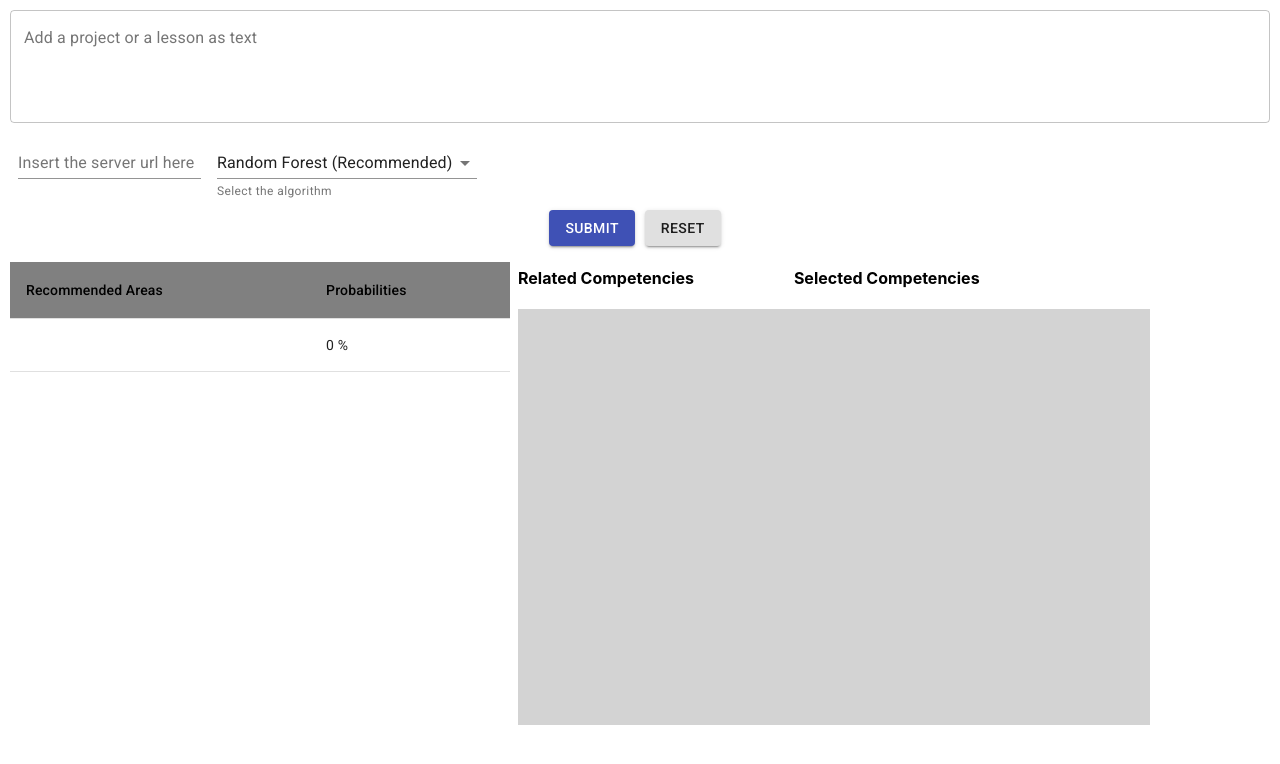
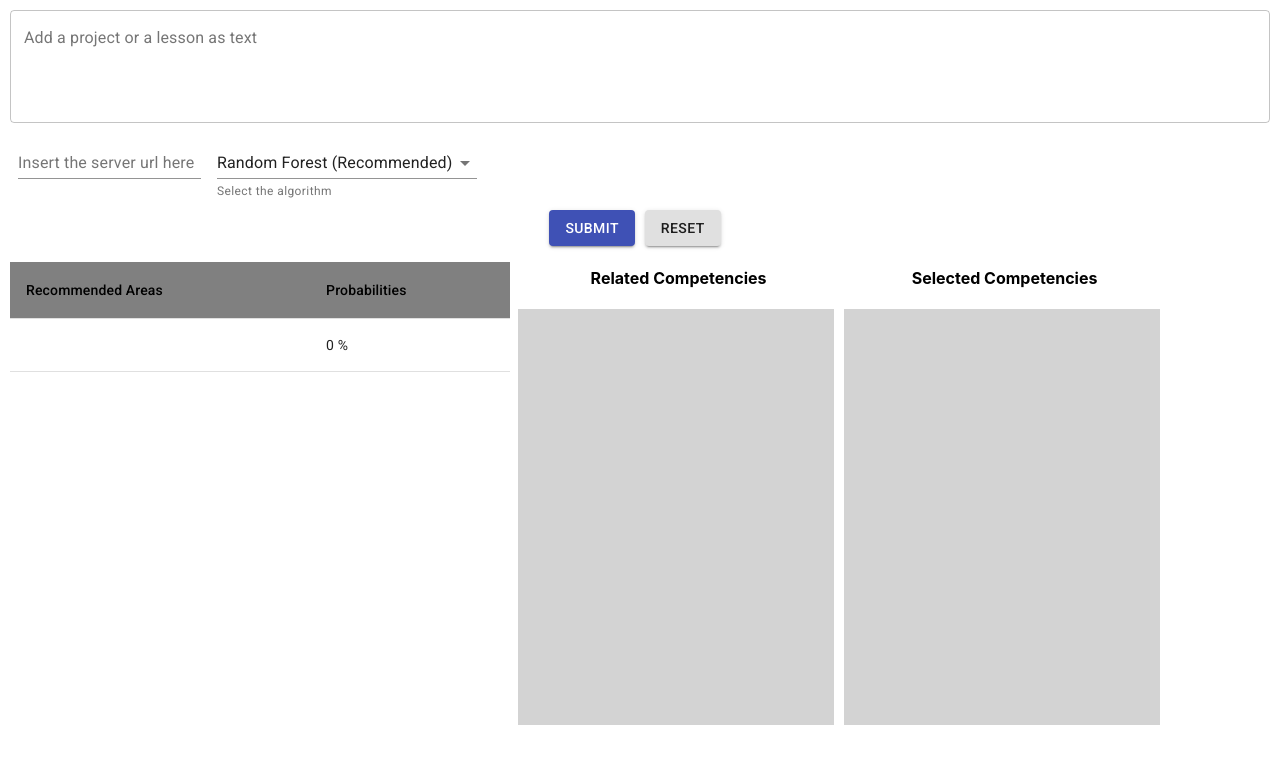
Before and after one commit to antoniocapizzi-nigmatica/progetto_nini_fe, a React (Create React App) app: page / in a window 1280 px wide. Shown: the top 764 px of the page. Built offline with nearby package versions, Linux system fonts and the light colour scheme.

Commit message:
Piccolo fix grafico

```diff
--- a/src/App.tsx
+++ b/src/App.tsx
@@ -45,10 +45,7 @@ function App() {
                 maxWidth: 150,
                 marginRight: 10
             },
-            dndLabels: {
-               // maxWidth: 150,
-                marginRight: 100
-            },
+
             table: {
                 width: 500,
                 marginTop: theme.spacing(2),
@@ -107,7 +104,8 @@ function App() {
         background: isDraggingOver ? 'lightblue' : 'lightgrey',
         padding: grid,
         width: 300,
-        minHeight: 400
+        minHeight: 400,
+        marginRight: 10
     });
     const reorder = (list: string[], startIndex: number, endIndex: number) => {
         const result = Array.from(list);
@@ -225,11 +223,11 @@ function App() {
                                 </Table>
                             </TableContainer>
                             <Grid item direction="column">
-                                <Grid container direction="row">
-                                    <h4 className={classes.dndLabels}>Related Competencies</h4>
+                                <Grid container direction="row" justify="space-around" alignItems="center">
+                                    <h4>Related Competencies</h4>
                                     <h4>Selected Competencies</h4>
                                 </Grid>
-                                <Grid container direction="row">
+                                <Grid container direction="row" justify="space-around" alignItems="center">
                                     <DragDropContext onDragEnd={onDragEnd}>
                                         <Droppable droppableId="droppable">
                                             {(provided, snapshot) => (
```
